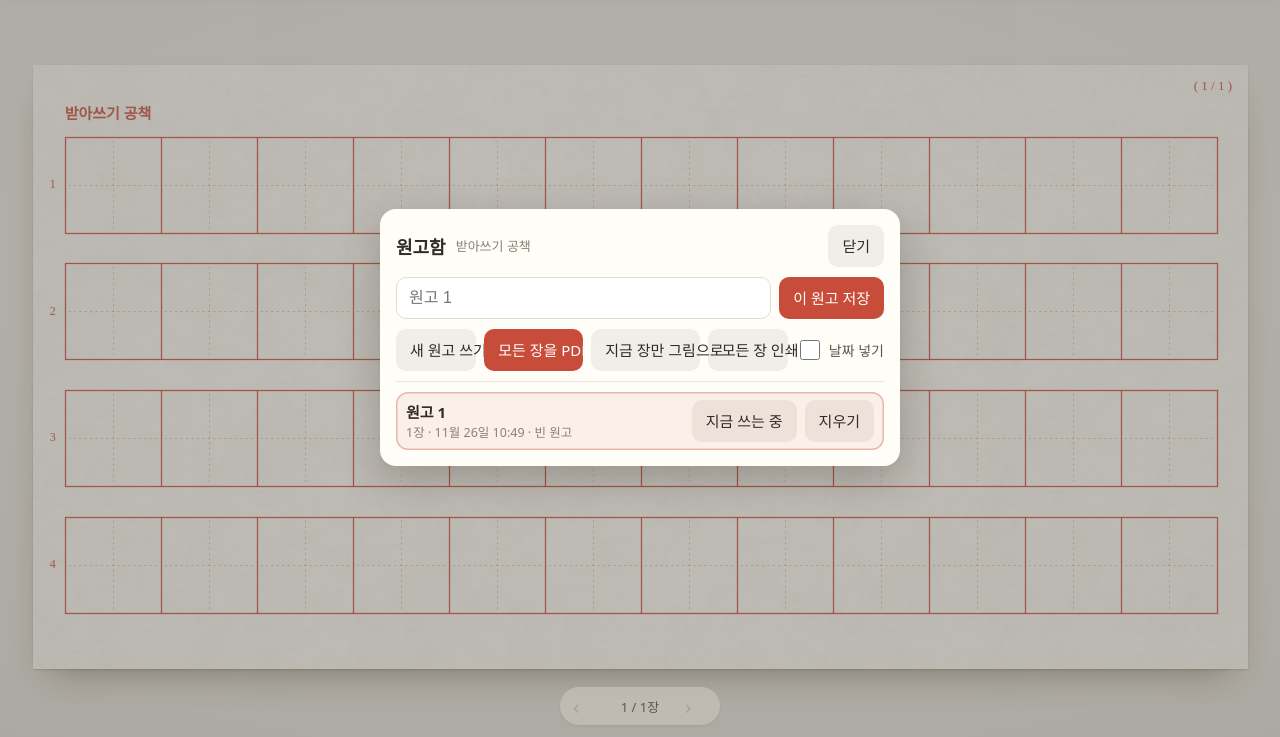
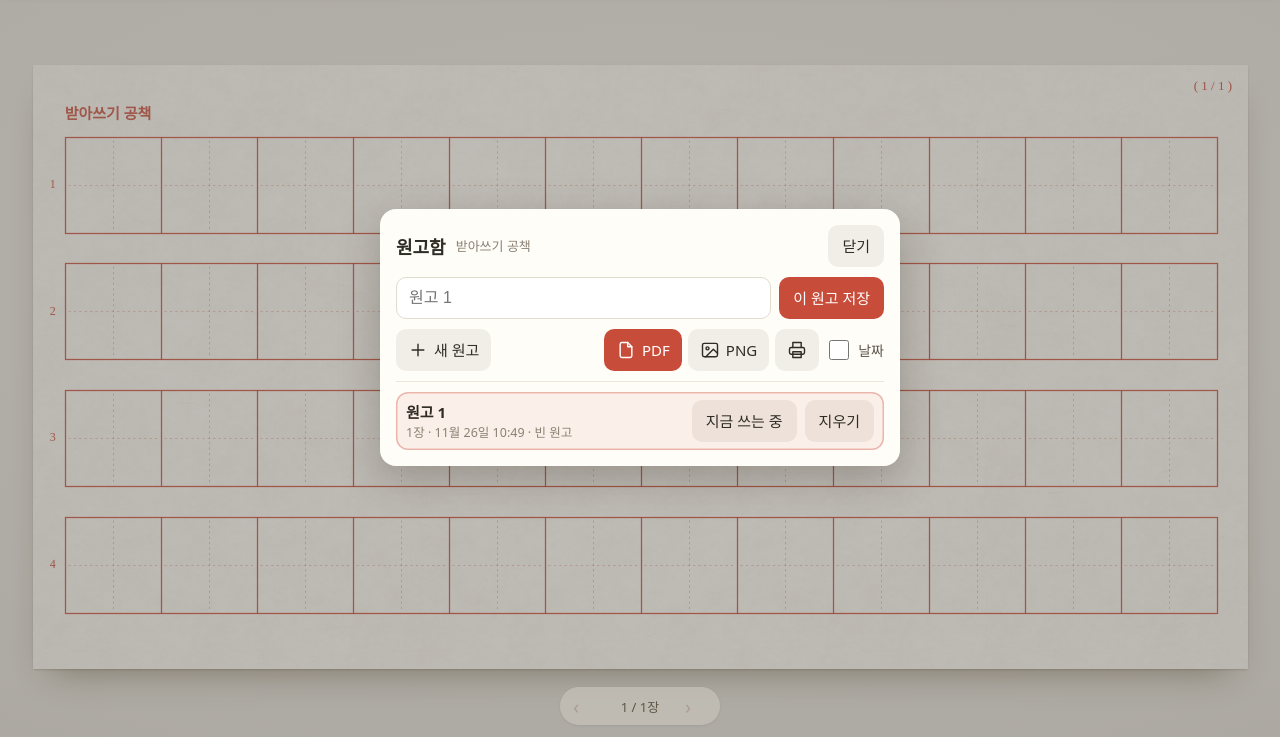
Before and after one commit to goodjobMan-eng/geulsseugi, a plain HTML site: page index.html in a window 1280 px wide. Both pictures are taken after a click on the button 603 px from the left and 29 px from the top of the page. Shown: the part 63-800 px from the top of the page. Drawn offline with Linux system fonts and the light colour scheme.

Commit message:
원고함: 새 원고·PDF·PNG·인쇄를 아이콘 단추로
Co-Authored-By: Claude Opus 5.5 <noreply@anthropic.com>
Claude-Session: https://claude.ai/code/session_01UyguWdxNaXpfCeNtRxo2j8

```diff
--- a/index.html
+++ b/index.html
@@ -109,6 +109,7 @@
   #docs .row{display:flex;gap:8px}#docs .row input{flex:1;min-width:0;height:42px;padding:0 12px;border:1px solid #e2dccf;border-radius:10px;font-size:16px;background:#fff}
   #docs button{height:42px;padding:0 14px;border:0;border-radius:10px;background:rgba(60,45,20,.07);font-size:15px;color:inherit;cursor:pointer}
   #docs button.pri{background:#c84c3a;color:#fff}
+  #docs .row.ico{align-items:center;gap:6px;flex-wrap:wrap} #docs .row.ico button{display:inline-flex;align-items:center;gap:6px;padding:0 12px;white-space:nowrap} #docs .row.ico svg{width:20px;height:20px;flex:none} #docs .row.ico .sp{flex:1} #docs .row.ico #docPrint{width:42px;padding:0;justify-content:center}
   #docs .list{overflow:auto;display:flex;flex-direction:column;gap:6px;border-top:1px solid #eee6d8;padding-top:10px}
   #docs .item{display:flex;align-items:center;gap:8px;padding:8px 10px;border-radius:12px;background:rgba(60,45,20,.035)}
   #docs .item.on{background:#fbefe9;box-shadow:inset 0 0 0 1.5px rgba(200,76,58,.35)}
@@ -1829,7 +1830,7 @@ function pageImage(strokes, idx){
 const docsEl = document.createElement('div'); docsEl.id = 'docs';
 docsEl.innerHTML = `<div class="card"><div class="hd"><b>원고함</b><span class="kind"></span><button class="x" aria-label="닫기">닫기</button></div>
   <div class="row"><input id="docTitle" maxlength="30" placeholder="원고 이름"><button id="docSave" class="pri">이 원고 저장</button></div>
-  <div class="row"><button id="docNew">새 원고 쓰기</button><button id="docPdf" class="pri">모든 장을 PDF로</button><button id="docPng">지금 장만 그림으로</button><button id="docPrint">모든 장 인쇄</button><label class="chk"><input type="checkbox" id="pngDate"> 날짜 넣기</label></div>
+  <div class="row ico"><button id="docNew" title="새 원고 쓰기"><svg viewBox="0 0 24 24" fill="none" stroke="currentColor" stroke-width="1.7" stroke-linecap="round" stroke-linejoin="round"><path d="M12 5v14M5 12h14"/></svg>새 원고</button><span class="sp"></span><button id="docPdf" class="pri" title="모든 장을 PDF로"><svg viewBox="0 0 24 24" fill="none" stroke="currentColor" stroke-width="1.7" stroke-linecap="round" stroke-linejoin="round"><path d="M14 3H7a2 2 0 0 0-2 2v14a2 2 0 0 0 2 2h10a2 2 0 0 0 2-2V8z"/><path d="M14 3v5h5"/></svg>PDF</button><button id="docPng" title="지금 장만 그림(PNG)으로"><svg viewBox="0 0 24 24" fill="none" stroke="currentColor" stroke-width="1.7" stroke-linecap="round" stroke-linejoin="round"><rect x="3" y="4" width="18" height="16" rx="2"/><circle cx="9" cy="10" r="1.8"/><path d="M21 16l-5-5-9 9"/></svg>PNG</button><button id="docPrint" title="모든 장 인쇄"><svg viewBox="0 0 24 24" fill="none" stroke="currentColor" stroke-width="1.7" stroke-linecap="round" stroke-linejoin="round"><path d="M7 9V3h10v6"/><rect x="3" y="9" width="18" height="8" rx="2"/><path d="M7 14h10v7H7z"/></svg></button><label class="chk" title="저장·인쇄할 때 날짜 넣기"><input type="checkbox" id="pngDate"> 날짜</label></div>
   <div class="list"></div></div>`;
 document.body.appendChild(docsEl);
 function openDocs(){ renderDocs(); docsEl.classList.add('show'); }
--- a/sw.js
+++ b/sw.js
@@ -1,6 +1,6 @@
 // 한 번 열면 이 기기에 통째로 저장해 두고, 그다음부터는 인터넷 없이 연다.
 // 새 판을 올릴 때는 VERSION 숫자만 바꾸면 기기가 알아서 새 판으로 바꾼다.
-const VERSION = 'geul-v2';
+const VERSION = 'geul-v3';
 const FILES = ['./', './index.html', './manifest.webmanifest', './icon-192.png', './icon-512.png'];
 self.addEventListener('install', e => { e.waitUntil(caches.open(VERSION).then(c => c.addAll(FILES))); self.skipWaiting(); });
 self.addEventListener('activate', e => {
```
